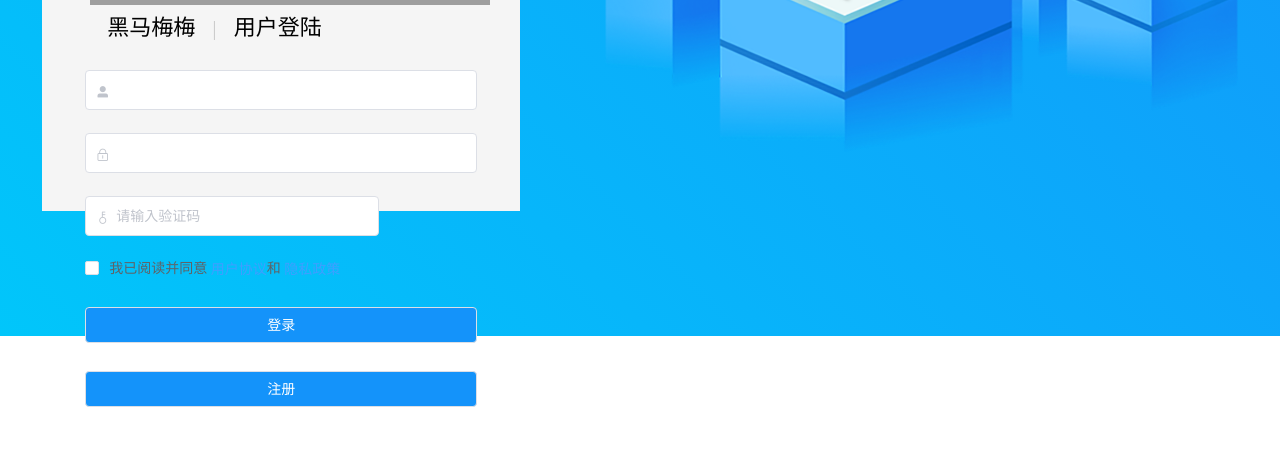
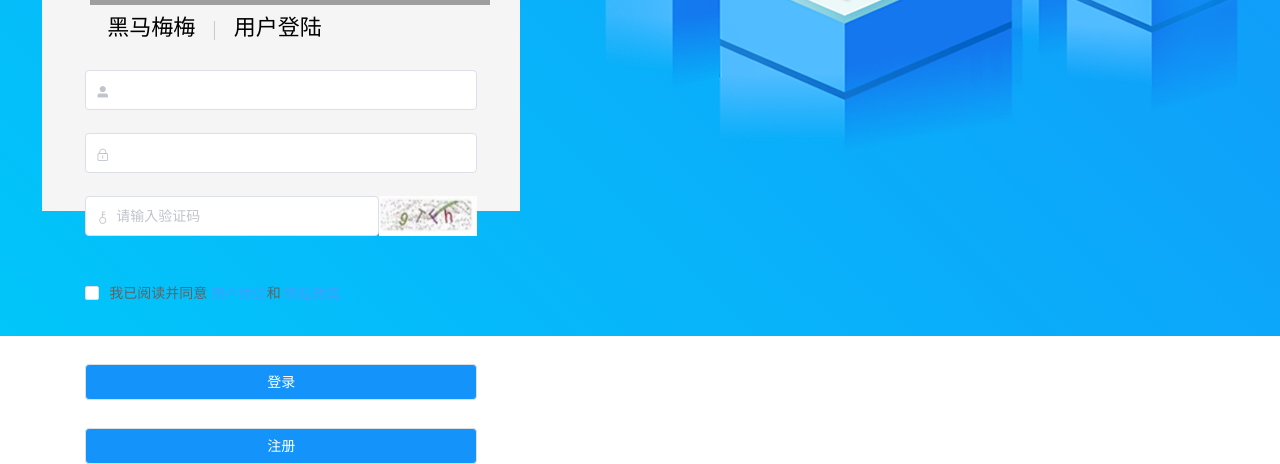
Before and after one commit to niyaowo/heimamm49, a Vue app: page /#/login in a window 1280 px wide. Shown: the part 464-928 px from the top of the page. Before the commit the page ends 871 px from the top, so only its background shows below. Built offline with nearby package versions, Linux system fonts and the light colour scheme; grey boxes are pictures that could not be loaded.

Commit message:
登入页表单校验完成

```diff
--- a/src/views/login.vue
+++ b/src/views/login.vue
@@ -9,37 +9,40 @@
         <span class="user">用户登陆</span>
       </div>
       <!-- 登入页输入表单 -->
-      <el-form label-width="0px" class="loginForm" v-model="form">
+      <el-form label-width="0px" class="loginForm" :rules="rules" ref="ruleForm" :model="ruleForm">
         <!-- 用户名 -->
-        <el-form-item>
-          <el-input prefix-icon="el-icon-user-solid" v-model="form.userName"></el-input>
+        <el-form-item prop="userName">
+          <el-input prefix-icon="el-icon-user-solid" v-model="ruleForm.userName"></el-input>
         </el-form-item>
         <!-- 密码输入框 -->
-        <el-form-item>
-          <el-input prefix-icon="el-icon-lock" show-password></el-input>
+        <el-form-item prop="password">
+          <el-input prefix-icon="el-icon-lock" show-password v-model="ruleForm.password"></el-input>
         </el-form-item>
         <!-- 验证码 -->
-        <el-form-item>
+        <el-form-item prop="key">
           <el-row>
             <el-col :span="18">
-              <el-input placeholder="请输入验证码" prefix-icon="el-icon-key"></el-input>
+              <el-input placeholder="请输入验证码" prefix-icon="el-icon-key" v-model="ruleForm.key"></el-input>
             </el-col>
             <el-col :span="6">
-              <span></span>
+              <img src="@/assets/img/key.jpg" class="comple" alt />
             </el-col>
           </el-row>
         </el-form-item>
         <!-- 协议书 -->
-        <el-checkbox v-model="checked">
-          我已阅读并同意
-          <el-link type="primary">用户协议</el-link>和
-          <el-link type="primary">隐私政策</el-link>
-        </el-checkbox>
+        <el-form-item>
+          <el-checkbox v-model="ruleForm.checked">
+            我已阅读并同意
+            <el-link type="primary">用户协议</el-link>和
+            <el-link type="primary">隐私政策</el-link>
+          </el-checkbox>
+        </el-form-item>
         <!-- 登入按钮 -->
-        <el-button size="medium" class="enter">登录</el-button>
+        <el-button size="medium" class="enter" @click="click">登录</el-button>
         <!-- 注册按钮 -->
         <el-button size="medium" class="sing">注册</el-button>
       </el-form>
+      <!-- 注册表单 -->
     </div>
     <div class="right">
       <img src="@/assets/img/login_banner_ele.png" alt />
@@ -51,10 +54,42 @@
 export default {
   data() {
     return {
-      form: {
-        userName: ""
+      ruleForm: {
+        // 用户名
+        userName: "",
+        // 密码
+        password: "",
+        // 验证码
+        key: "",
+        // 复选框
+        checked: ""
+      },
+      rules: {
+        // 用户名校验
+        userName: [
+          { required: true, message: "请输入用户名", trigger: "blur" },
+          { min: 3, max: 6, message: "长度在 3 到 6 个字符", trigger: "blur" }
+        ],
+        // 密码校验
+        password: [
+          { required: true, message: "请输入密码", trigger: "blur" },
+          { min: 6, max: 8, message: "字符在 6 到 8 个字符", trigger: "blur" }
+        ],
+        // 验证码校验
+        key: [
+          { required: true, message: "请输入验证码", trigger: "blur" },
+          { min: 4, max: 4, message: "长度为 4 的字符", trigger: "blur" }
+        ]
       }
     };
+  },
+  methods: {
+    click() {
+      // validate 校验整个表单数据
+      this.$refs.ruleForm.validate(res => {
+        this.$message.success(res + "");
+      });
+    }
   }
 };
 </script>
@@ -110,6 +145,11 @@ export default {
       color: #fff;
       margin-left: 0px;
     }
+
+    .comple {
+      width: 100%;
+      height: 40px;
+    }
   }
 }
 </style>
```
Also changed, not shown: src/assets/img/key.jpg (added).
